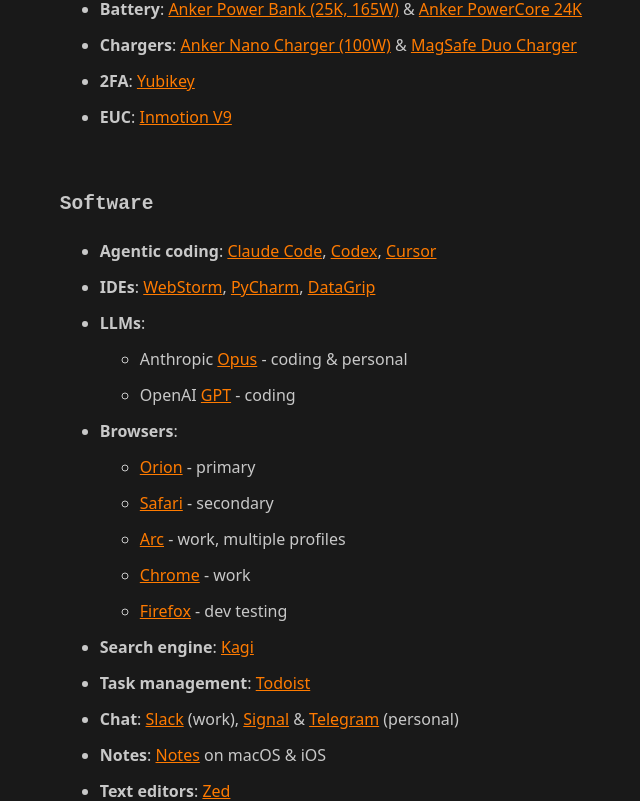
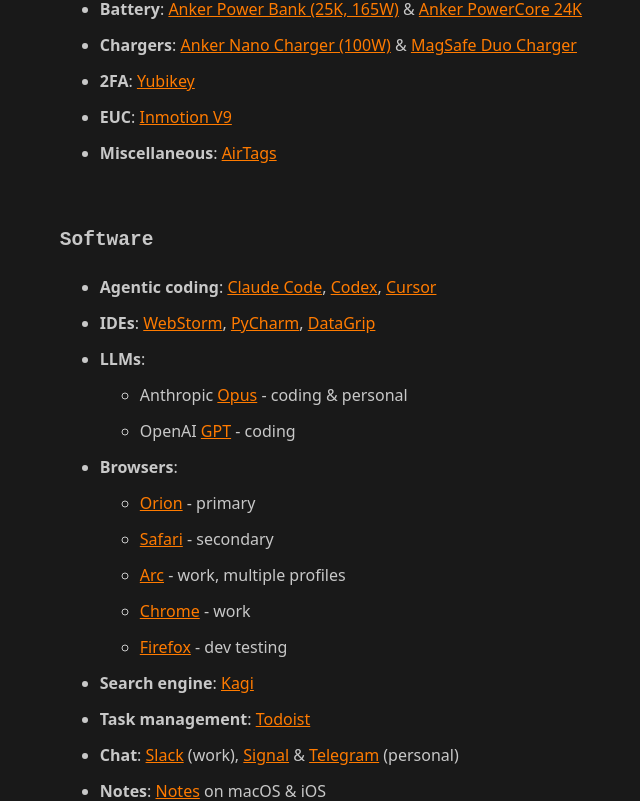
Before and after one commit to jonrh/jonrh.is, a Next.js app: page /tools in a window 1280 px wide. Shown: the part 1060-1861 px from the top of the page, without its empty margins (265-905 px from the left). Built offline with nearby package versions, Linux system fonts and the light colour scheme.

Commit message:
Added AirTags to tools

```diff
--- a/pages/tools.js
+++ b/pages/tools.js
@@ -13,7 +13,6 @@
 // + other tech used in Ireland?
 // + logitech brio
 // + Services: Rollbar / Sentry / Imgix, etc
-// + Maybe: airtags, bought oct 4th 2021
 // + Handbrake
 // + Termius
 // + MacTex / TexShop
@@ -65,6 +64,7 @@
 const Compact35WDualUSBC = () => <a href="https://support.apple.com/en-us/HT213263">Compact 35W Dual USB-C</a>;
 const InmotionV9 = () => <a href="https://www.inmotionworld.com/electric-unicycle/v9-detail-page">Inmotion V9</a>;
 const MbpM4 = () => <a href={mbp_m4}>14" MacBook Pro M4 Max</a>;
+const AirTags = () => <a href="https://www.apple.com/airtag/">AirTags</a>;
 
 {/* =============================== Software =============================== */}
 const Cursor = () => <a href="https://cursor.com">Cursor</a>;
@@ -121,6 +121,7 @@
   <li><strong>Chargers</strong>: <AnkerNanoCharger100W /> & <MagSafeDuoCharger /></li>
   <li><strong>2FA</strong>: <a href={yubikey}>Yubikey</a></li>
   <li><strong>EUC</strong>: <InmotionV9 /></li>
+  <li><strong>Miscellaneous</strong>: <AirTags /></li>
 </ul>
 
 {/* ============================ Software ============================ */}
@@ -553,7 +554,7 @@
 <p>Subscribed to <Toky /> business VoIP.</p>
 
 <h3>4th Oct 2021</h3>
-<p>Bought <MagSafeDuoCharger/>.</p>
+<p>Bought <MagSafeDuoCharger/> & <AirTags />.</p>
 
 <h3>25th Aug 2021</h3>
 <p>Bought <RodeWirelessGo2 /> wireless microphone.</p>
```
